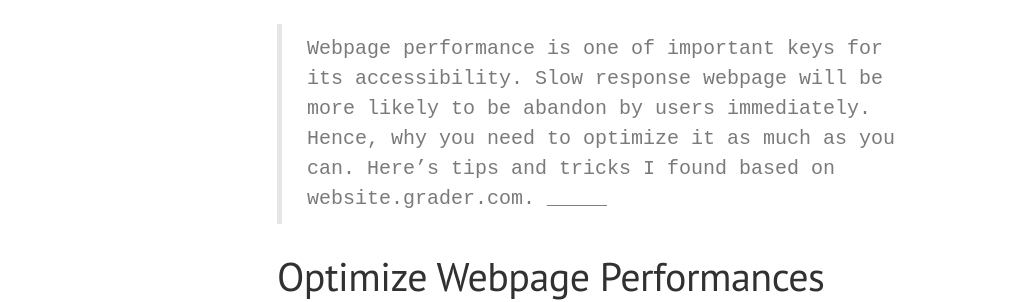
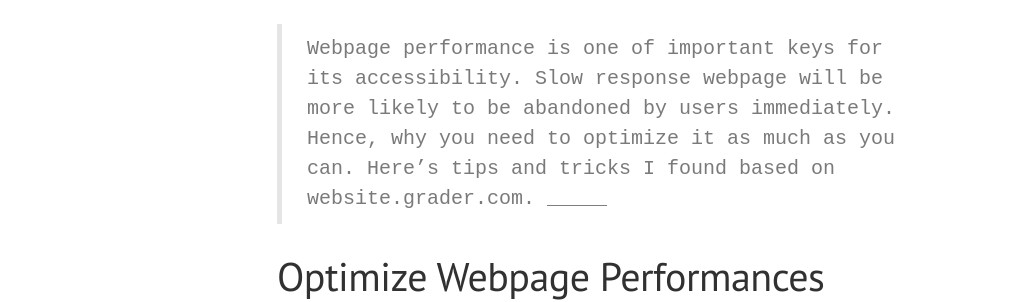
Before and after one commit to mfirhas/mfathirirhas.github.io, a Jekyll site: the page built from _posts/2017-10-01-optimize-webpage-performances.md, in a window 1280 px wide and 900 px high. Shown: the part 289-591 px from the top of the window, without its empty margins (3-1031 px from the left). Built offline with Jekyll 4.4.1, drawn with Linux system fonts in a browser that asks for light colours; nearby versions of some CDN libraries; comment, search, counter and statistics services are not loaded.

Commit message:
fix typo

```diff
--- a/_posts/2017-10-01-optimize-webpage-performances.md
+++ b/_posts/2017-10-01-optimize-webpage-performances.md
@@ -9,7 +9,7 @@ published: true
 comments: true
 sitemap: true
 ---
->Webpage performance is one of important keys for its accessibility. Slow response webpage will be more likely to be abandon by users immediately. Hence, why you need to optimize it as much as you can. Here's tips and tricks I found based on website.grader.com.
+>Webpage performance is one of important keys for its accessibility. Slow response webpage will be more likely to be abandoned by users immediately. Hence, why you need to optimize it as much as you can. Here's tips and tricks I found based on website.grader.com.
 _____
 
 # Optimize Webpage Performances
```
